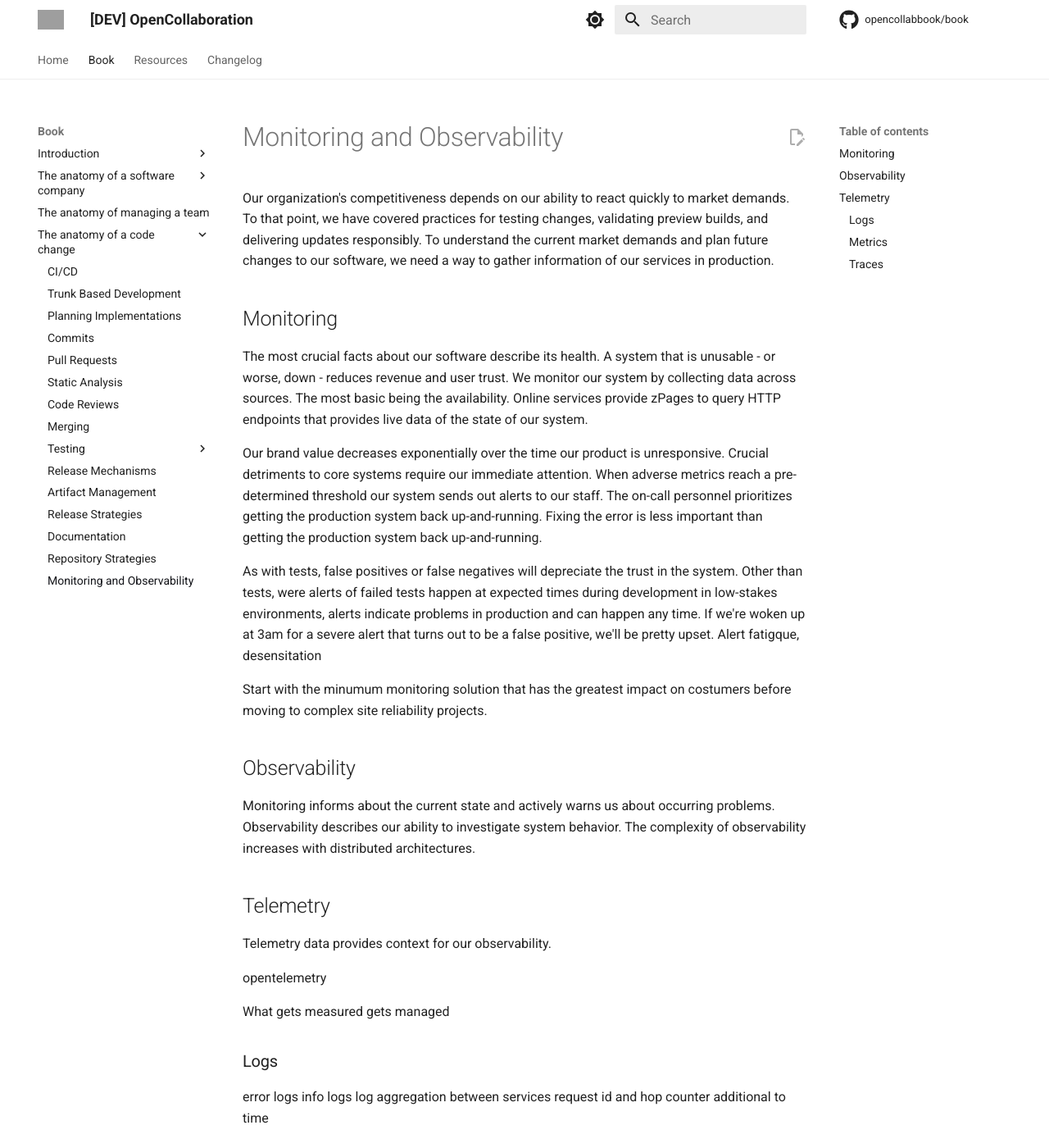
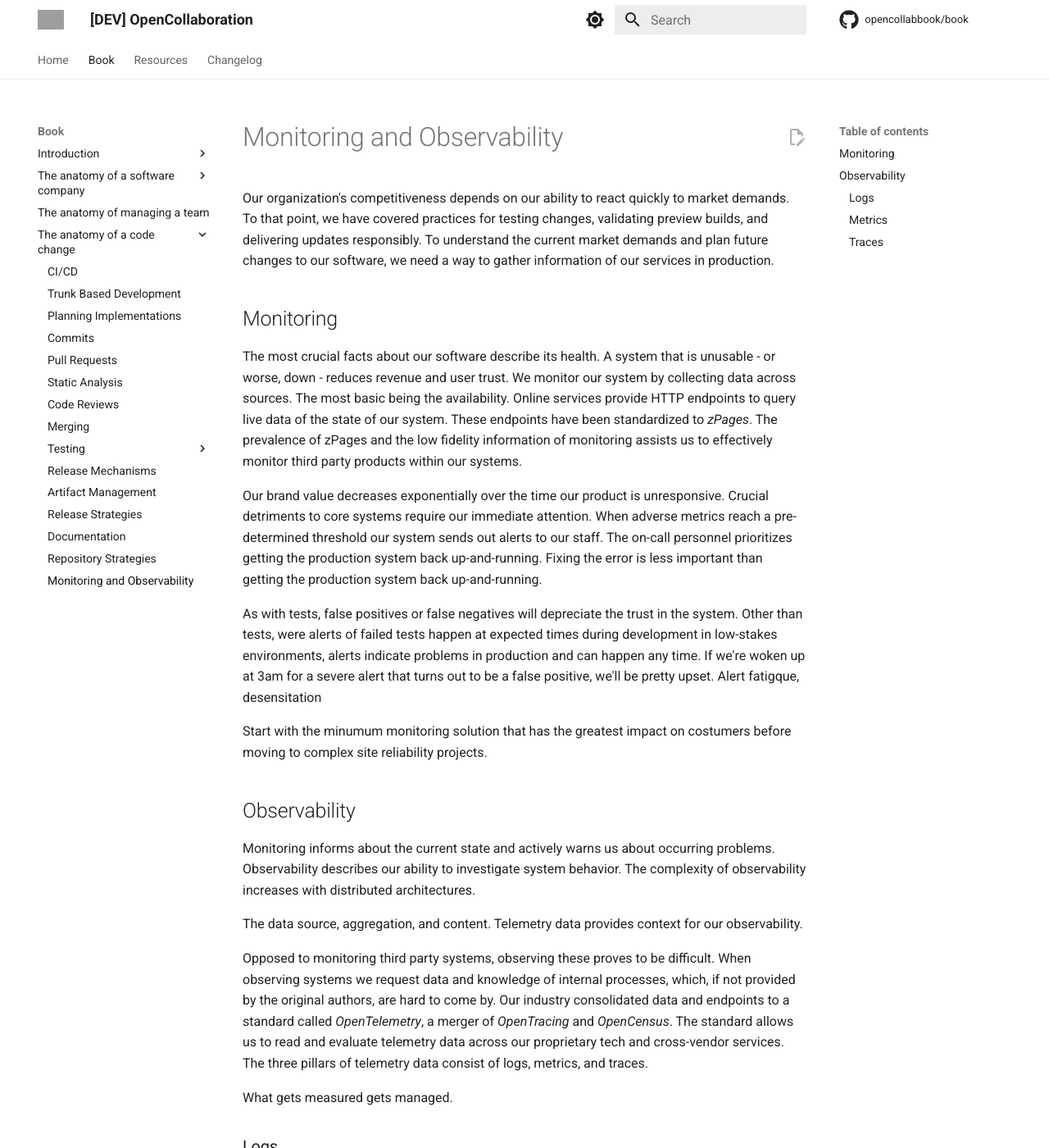
Before and after one commit to engineering-collaboration/book, an MkDocs documentation site: the page built from docs/book/anatomy-of-a-code-change/monitoring-and-observability.md, in a window 1280 px wide and 1400 px high. Shown: the whole window at 82% size. Built offline with MkDocs 1.6.1 and Material for MkDocs 9.7.7, drawn with Linux system fonts in a browser that asks for light colours; comment, search, counter and statistics services are not loaded; some of the changed text lies outside the part shown; grey boxes are pictures that could not be loaded.

Commit message:
Add notes to logs

```diff
--- a/docs/book/anatomy-of-a-code-change/monitoring-and-observability.md
+++ b/docs/book/anatomy-of-a-code-change/monitoring-and-observability.md
@@ -4,7 +4,7 @@ Our organization's competitiveness depends on our ability to react quickly to ma
 
 ## Monitoring
 
-The most crucial facts about our software describe its health. A system that is unusable - or worse, down - reduces revenue and user trust. We monitor our system by collecting data across sources. The most basic being the availability. Online services provide zPages to query HTTP endpoints that provides live data of the state of our system.
+The most crucial facts about our software describe its health. A system that is unusable - or worse, down - reduces revenue and user trust. We monitor our system by collecting data across sources. The most basic being the availability. Online services provide HTTP endpoints to query live data of the state of our system. These endpoints have been standardized to *zPages*. The prevalence of zPages and the low fidelity information of monitoring assists us to effectively monitor third party products within our systems.
 
 Our brand value decreases exponentially over the time our product is unresponsive. Crucial detriments to core systems require our immediate attention. When adverse metrics reach a pre-determined threshold our system sends out alerts to our staff. The on-call personnel prioritizes getting the production system back up-and-running. Fixing the error is less important than getting the production system back up-and-running.
 
@@ -16,16 +16,20 @@ Start with the minumum monitoring solution that has the greatest impact on costu
 
 Monitoring informs about the current state and actively warns us about occurring problems. Observability describes our ability to investigate system behavior. The complexity of observability increases with distributed architectures.
 
-## Telemetry
+The data source, aggregation, and content. Telemetry data provides context for our observability.
 
-Telemetry data provides context for our observability.
+Opposed to monitoring third party systems, observing these proves to be difficult. When observing systems we request data and knowledge of internal processes, which, if not provided by the original authors, are hard to come by. Our industry consolidated data and endpoints to a standard called *OpenTelemetry*, a merger of *OpenTracing* and *OpenCensus*. The standard allows us to read and evaluate telemetry data across our proprietary tech and cross-vendor services. The three pillars of telemetry data consist of logs, metrics, and traces.
 
-opentelemetry
-
-What gets measured gets managed
+What gets measured gets managed.
 
 ### Logs
 
+Human readable textual information. Machine metadata, supplied by Otel schema and loggers. Parsable format.
+
+log levels
+log retention
+sensitive data
+logging performance and sampling
 error logs
 info logs
 log aggregation between services
```
